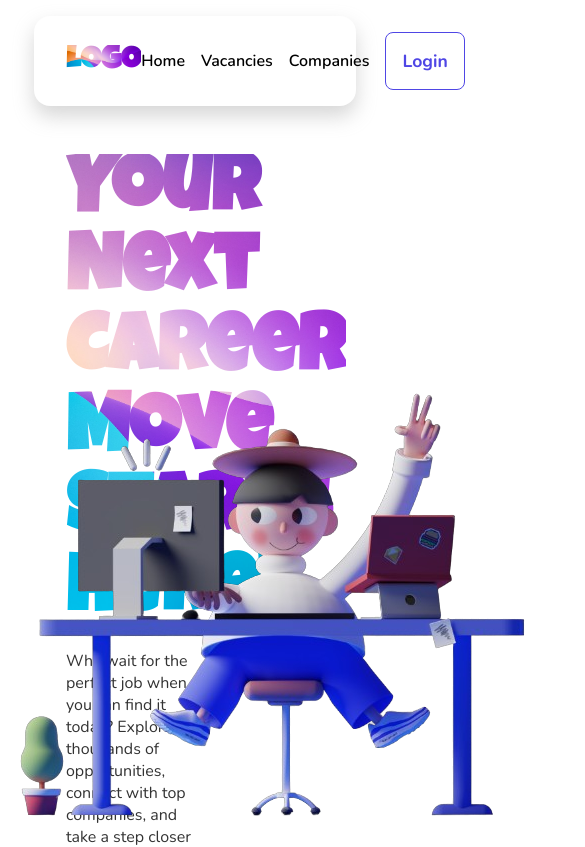
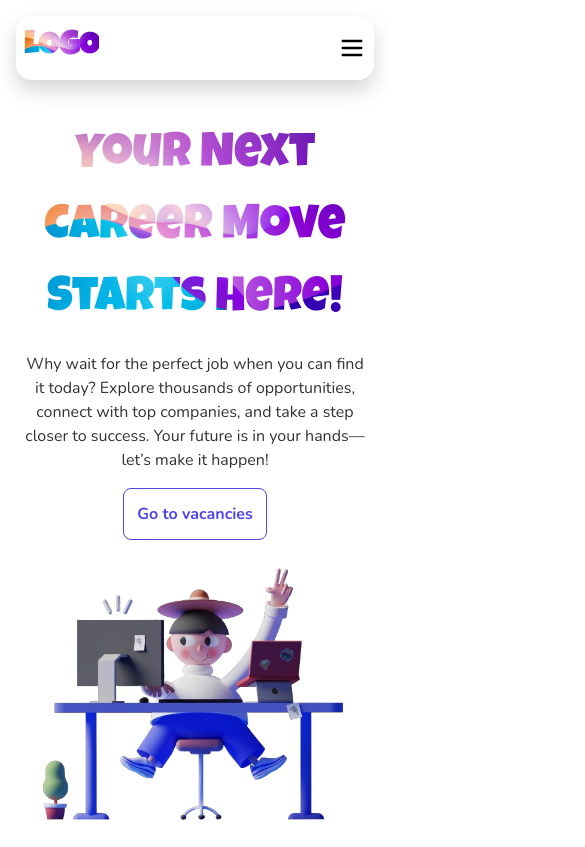
Before and after one commit to emilabbasov06/japp_api, a React (Vite) app in the folder client/: page / in a window 390 px wide. Shown: the top 847 px of the page, 585 px wide, since content can reach past the window. Built offline with nearby package versions, Linux system fonts and the light colour scheme.

Commit message:
added hamburger menu

```diff
--- a/client/index.html
+++ b/client/index.html
@@ -5,7 +5,7 @@
   <meta charset="UTF-8" />
   <link rel="icon" type="image/svg+xml" href="/vite.svg" />
   <meta name="viewport" content="width=device-width, initial-scale=1.0" />
-  <title>Vite + React</title>
+  <title>JApp - Made it easy for you :D</title>
 </head>
 
 <body>
--- a/client/package.json
+++ b/client/package.json
@@ -14,6 +14,7 @@
     "axios": "^1.7.9",
     "framer-motion": "^12.1.0",
     "jwt-decode": "^4.0.0",
+    "lucide-react": "^0.475.0",
     "react": "^18.3.1",
     "react-dom": "^18.3.1",
     "react-icons": "^5.4.0",
--- a/client/src/components/Navbar.jsx
+++ b/client/src/components/Navbar.jsx
@@ -1,27 +1,85 @@
-import React from 'react';
-import { Link, NavLink, useNavigate } from 'react-router-dom';
+// import React from 'react';
+// import { Link, NavLink, useNavigate } from 'react-router-dom';
+
+// const Navbar = () => {
+//   const navigate = useNavigate();
+
+//   const logout = () => {
+//     localStorage.removeItem("token");
+//     window.location.reload();
+//   };
+
+
+//   return (
+//     <header className='container-parent'>
+//       <div className='container navbar-parent'>
+//         <div>
+//           <Link className='link logo bg-text' to='/'>LOGO</Link>
+//         </div>
+//         <nav>
+//           <ul className='navbar'>
+//             <li><NavLink className='link' to=''>Home</NavLink></li>
+//             <li><NavLink className='link' to='/vacancies'>Vacancies</NavLink></li>
+//             <li><NavLink className='link' to='/companies'>Companies</NavLink></li>
+//             <li>{localStorage.getItem("token") ? <button className='button' onClick={logout}>Logout</button> : <button className='button' onClick={() => navigate("/login")}>Login</button>}
+//             </li>
+//           </ul>
+//         </nav>
+//       </div>
+//     </header>
+//   );
+// };
+
+// export default Navbar;
+
+import React, { useState } from "react";
+import { Link, NavLink, useNavigate } from "react-router-dom";
+import { Menu, X } from "lucide-react"; // Icons for open/close
 
 const Navbar = () => {
+  const [menuOpen, setMenuOpen] = useState(false);
   const navigate = useNavigate();
+
+  // Toggle menu open/close
+  const toggleMenu = () => setMenuOpen(!menuOpen);
+
+  // Close menu when a link is clicked
+  const closeMenu = () => setMenuOpen(false);
 
   const logout = () => {
     localStorage.removeItem("token");
     window.location.reload();
+    closeMenu(); // Close menu after logout
   };
 
+  return (
+    <header className="container-parent">
+      <div className="container navbar-parent flex items-center justify-between">
+        {/* Logo */}
+        <Link className="link logo bg-text" to="/" onClick={closeMenu}>LOGO</Link>
 
-  return (
-    <header className='container-parent'>
-      <div className='container navbar-parent'>
-        <div>
-          <Link className='link logo bg-text' to='/'>LOGO</Link>
-        </div>
-        <nav>
-          <ul className='navbar'>
-            <li><NavLink className='link' to=''>Home</NavLink></li>
-            <li><NavLink className='link' to='/vacancies'>Vacancies</NavLink></li>
-            <li><NavLink className='link' to='/companies'>Companies</NavLink></li>
-            <li>{localStorage.getItem("token") ? <button className='button' onClick={logout}>Logout</button> : <button className='button' onClick={() => navigate("/login")}>Login</button>}
+        {/* Mobile Menu Button */}
+        <button onClick={toggleMenu} className="md:hidden">
+          {menuOpen ? <X size={28} /> : <Menu size={28} />}
+        </button>
+
+        {/* Desktop & Mobile Navigation */}
+        <nav
+          className={`absolute md:static top-16 left-0 w-full md:w-auto bg-white md:bg-transparent md:flex transition-all duration-300 shadow-md md:shadow-none ${menuOpen ? "block" : "hidden"
+            }`}
+        >
+          <ul className="navbar flex flex-col md:flex-row items-center gap-4 p-4 md:p-0">
+            <li><NavLink className="link" to="/" onClick={closeMenu}>Home</NavLink></li>
+            <li><NavLink className="link" to="/vacancies" onClick={closeMenu}>Vacancies</NavLink></li>
+            <li><NavLink className="link" to="/companies" onClick={closeMenu}>Companies</NavLink></li>
+            <li>
+              {localStorage.getItem("token") ? (
+                <button className="button" onClick={logout}>Logout</button>
+              ) : (
+                <button className="button" onClick={() => { navigate("/login"); closeMenu(); }}>
+                  Login
+                </button>
+              )}
             </li>
           </ul>
         </nav>
--- a/client/src/index.css
+++ b/client/src/index.css
@@ -1,4 +1,5 @@
 @import url('https://fonts.googleapis.com/css2?family=Luckiest+Guy&family=Nunito:ital,wght@0,200..1000;1,200..1000&display=swap');
+@import 'tailwindcss';
 
 /* ROOT (CSS Styles) -> ENDING POINT */
 
@@ -257,6 +258,7 @@ p {
 /* HeroContentSecond.jsx (CSS Styles) -> STARTING POINT */
 
 .second-content {
+  width: calc(100%/ 2);
   display: flex;
   justify-content: center;
   align-items: start;
@@ -521,6 +523,138 @@ th {
 
 /* WHOLE-RESPONSIVE DESIGN -> STARTING POINT */
 
-/* ------------------------------- */
+/* For tablets (screens smaller than 1024px) */
+@media screen and (max-width: 1024px) {
+  .container {
+    width: 95%;
+    padding: 1rem;
+  }
+
+  .card {
+    width: calc(100% / 2);
+  }
+
+  .card-bigger {
+    width: 100%;
+  }
+
+  .login-card {
+    width: 50%;
+  }
+
+  .stat_one {
+    width: calc(100% / 2);
+  }
+
+  .modal-content {
+    width: 60%;
+  }
+}
+
+/* For mobile devices (screens smaller than 768px) */
+@media screen and (max-width: 768px) {
+  .container {
+    width: 100%;
+    padding: 1rem;
+  }
+
+  .second-content {
+    width: 100%;
+  }
+
+  .container-flex {
+    flex-direction: column;
+  }
+
+  .hero {
+    flex-direction: column;
+  }
+
+  .hero-content,
+  .hero-image {
+    width: 100%;
+    align-items: center;
+    text-align: center;
+  }
+
+  .companies,
+  .vacancies {
+    flex-direction: column;
+  }
+
+  .card {
+    width: 100%;
+  }
+
+  .login-card {
+    width: 80%;
+  }
+
+  .dashboard {
+    padding: 2rem;
+    gap: 3rem;
+  }
+
+  .stat_one {
+    width: 100%;
+  }
+
+  .top {
+    flex-direction: column;
+    align-items: center;
+  }
+
+  .modal-content {
+    width: 80%;
+  }
+
+  .navbar {
+    flex-direction: column;
+    gap: 0.5rem;
+  }
+}
+
+/* For very small mobile devices (screens smaller than 480px) */
+@media screen and (max-width: 480px) {
+  .container {
+    padding: 0.5rem;
+  }
+
+  .font-5 {
+    font-size: 3rem;
+  }
+
+  .font-4 {
+    font-size: 2.5rem;
+  }
+
+  .font-3 {
+    font-size: 2rem;
+  }
+
+  .font-2 {
+    font-size: 1.5rem;
+  }
+
+  .login-card {
+    width: 90%;
+    padding: 1rem;
+  }
+
+  .modal-content {
+    width: 90%;
+    padding: 1rem;
+  }
+
+  .stat_one {
+    padding: 0.5rem;
+    font-size: 0.9rem;
+  }
+
+  .button {
+    font-size: 1rem;
+    padding: 0.8rem;
+  }
+}
 
 /* WHOLE-RESPONSIVE DESIGN -> ENDING POINT */
```
Also changed, not shown: 1 other file (tests, documents, lock files or other folders).
